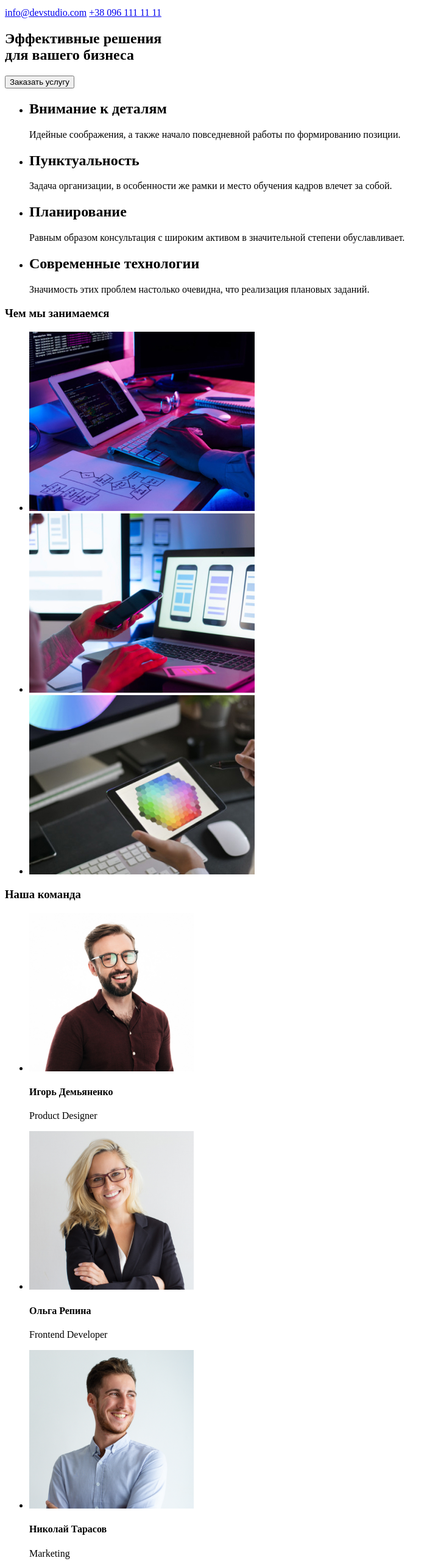
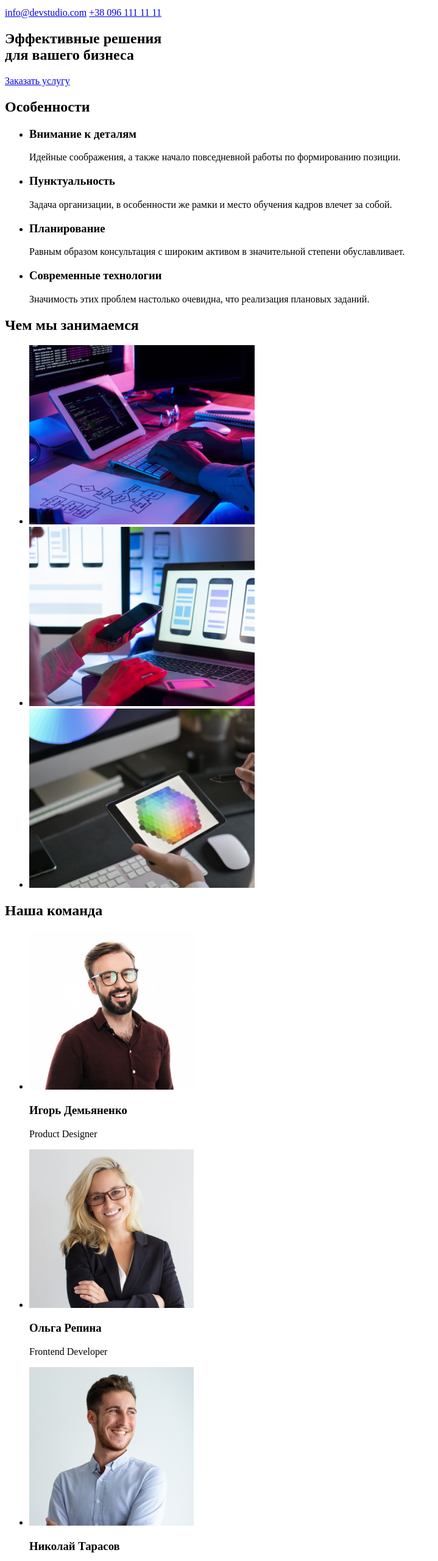
Before and after one commit to JullsMD/goit-markup-hw-01, a plain HTML site: page index.html in a window 1280 px wide. Shown: the part 100-2660 px from the top of the page at 61% size, without its empty margins (0-719 px from the left). Drawn offline with Linux system fonts and the light colour scheme.

Commit message:
Отредактированная версия

```diff
--- a/index.html
+++ b/index.html
@@ -5,18 +5,18 @@
     <meta name="viewport" content="width=device-width, initial-scale=1.0">
     <title>Студия</title>
 </head>
+
 <body>
-
                     <!--HEADER-->
  <header>
   <nav>
 <!-- Логотип -->
    <a href="index.html" lang="en"> <span>Web</span>Studio</a>
-  <!-- Навигация -->
+<!-- Постраничная навигация -->
    <ul>
-    <li><a href="">Студия</a></li>
-    <li><a href="">Портфолио</a></li>
-    <li><a href="">Контакты</a></li>
+    <li><a href="/" target="_blank" rel="noreferrer noopener" title="Студия">Студия</a></li>
+    <li><a href="/" target="_blank" rel="noreferrer noopener" title="Портфолио">Портфолио</a></li>
+    <li><a href="/" target="_blank" rel="noreferrer noopener" title="Контакты">Контакты</a></li>
    </ul>
   </nav>
 
@@ -26,76 +26,90 @@
  </header>
 
                     <!-- MAIN -->
+
 <main>
 <!-- Герой -->
   <section>
    <h1>Эффективные решения<br> для вашего бизнеса</h1>
-   <button type="button" >Заказать услугу</button>
+   <a href="/" target="_blank" rel="noopener noreferrer" title="Заказать услугу">Заказать услугу</a>
   </section>
 
 <!-- Особенности -->
+  <section>
+    <!-- не забыть скрыть заголовок!!! -->
+   <h2>Особенности</h2>
    <ul>
     <li>
-      <h2>Внимание к деталям</h2>
-      <p>Идейные соображения, а также начало повседневной работы по формированию позиции.</p></li>
+      <h3>Внимание к деталям</h3>
+      <p>Идейные соображения, а также начало повседневной работы по формированию позиции.</p>
+    </li>
     <li>
-      <h2>Пунктуальность</h2>
-      <p>Задача организации, в особенности же рамки и место обучения кадров влечет за собой.</p></li>
+      <h3>Пунктуальность</h3>
+      <p>Задача организации, в особенности же рамки и место обучения кадров влечет за собой.</p>
+    </li>
     <li>
-      <h2>Планирование</h2>
-      <p>Равным образом консультация с широким активом в значительной степени обуславливает.</p></li>
+      <h3>Планирование</h3>
+      <p>Равным образом консультация с широким активом в значительной степени обуславливает.</p>
+    </li>
     <li>
-      <h2>Современные технологии</h2>
-      <p>Значимость этих проблем настолько очевидна, что реализация плановых заданий.</p></li>
+      <h3>Современные технологии</h3>
+      <p>Значимость этих проблем настолько очевидна, что реализация плановых заданий.</p>
+    </li>
    </ul>
-  <section>
+  </section>
 
 <!-- Чем мы занимаемся -->
-  <h3>Чем мы занимаемся</h3>
+  <section>
+   <h2>Чем мы занимаемся</h2>
    <ul>
-    <li><img src="./images/what-we-do/1.jpg" alt="создание разметки сайта" width="370" height="294"></li>
-    <li><img src="./images/what-we-do/2.jpg" alt="адаптация под разные типы устройств" width="370" height="294"></li>
-    <li><img src="./images/what-we-do/3.jpg" alt="создание дизайна" width="370" height="294"></li>
+    <li><a href="/" target="_blank" rel="noopener noreferrer" title="Чем мы занимаемся"><img src="./images/what-we-do/1.jpg" alt="создание разметки сайта" width="370" height="294"></a></li>
+    <li><a href="/" target="_blank" rel="noopener noreferrer" title="Чем мы занимаемся"><img src="./images/what-we-do/2.jpg" alt="адаптация под разные типы устройств" width="370" height="294"></a></li>
+    <li><a href="/" target="_blank" rel="noopener noreferrer" title="Чем мы занимаемся"><img src="./images/what-we-do/3.jpg" alt="создание дизайна" width="370" height="294"></a></li>
    </ul>
   </section>
 
 <!-- Team -->
-  <h3>Наша команда</h3>
+  <section>
+   <h2>Наша команда</h2>
    <ul>
     <li>
-      <img src="./images/team/1.jpg" alt="Мужчина с бородой в очках улыбается" width="270" height="260">
-       <h4> Игорь Демьяненко </h4>
+       <a href="/" target="_blank" rel="noopener noreferrer" title="Игорь Демьяненко"><img src="./images/team/1.jpg" alt="Мужчина с бородой в очках улыбается" width="270" height="260"></a>
+       <h3> Игорь Демьяненко </h3>
        <p lang="en">Product Designer</p>
     </li>
     <li>
-      <img src="./images/team/2.jpg" alt="Блондинка в очках улыбается" width="270" height="260">
-       <h4> Ольга Репина </h4>
+       <a href="/" target="_blank" rel="noopener noreferrer" title="Ольга Репина"><img src="./images/team/2.jpg" alt="Блондинка в очках улыбается" width="270" height="260"></a>
+       <h3> Ольга Репина </h3>
        <p lang="en">Frontend Developer</p>
     </li>
     <li>
-      <img src="./images/team/3.jpg" alt="Мужчина в светлой рубашке смотрит налево" width="270" height="260">
-       <h4> Николай Тарасов </h4>
+       <a href="/" target="_blank" rel="noopener noreferrer" title="Николай Тарасов"><img src="./images/team/3.jpg" alt="Мужчина в светлой рубашке смотрит налево" width="270" height="260"></a>
+       <h3> Николай Тарасов </h3>
        <p lang="en">Marketing</p>
     </li>
     <li>
-      <img src="./images/team/4.jpg" alt="Мужчина в очках и чёрной футболке улыбается" width="270" height="260">
-       <h4> Михаил Ермаков </h4>
+       <a href="/" target="_blank" rel="noopener noreferrer" title="Михаил Ермаков"><img src="./images/team/4.jpg" alt="Мужчина в очках и чёрной футболке улыбается" width="270" height="260"></a>
+       <h3> Михаил Ермаков </h3>
        <p lang="en">UI Designer</p>
     </li>
    </ul>
+  </section>
 </main>
 
                     <!-- FOOTER -->
 <footer>
+<!-- Логотип-2 -->
   <a href="index.html" lang="en"> <span>Web</span>Studio</a>
+<!-- Адрес -->
   <address>
-   <a href="https://www.google.com.ua/maps/search/%D0%B3.+%D0%9A%D0%B8%D0%B5%D0%B2,+%D0%BF%D1%80-%D1%82+%D0%9B%D0%B5%D1%81%D0%B8+%D0%A3%D0%BA%D1%80%D0%B0%D0%B8%D0%BD%D0%BA%D0%B8,+26/@50.4729187,30.4184096,12z/data=!3m1!4b1?hl=ru" target="_blank" rel="noopener noreferrer">г. Киев, пр-т Леси Украинки, 26</a>
+   <a href="https://www.google.com.ua/maps/search/%D0%B3.+%D0%9A%D0%B8%D0%B5%D0%B2,+%D0%BF%D1%80-%D1%82+%D0%9B%D0%B5%D1%81%D0%B8+%D0%A3%D0%BA%D1%80%D0%B0%D0%B8%D0%BD%D0%BA%D0%B8,+26/@50.4729187,30.4184096,12z/data=!3m1!4b1?hl=ru"
+    target="_blank" rel="noopener noreferrer" title="Адрес">г. Киев, пр-т Леси Украинки, 26</a>
+<!--Contacts  -->
    <ul>
     <li><a href="mailto:info@devstudio.com">info@devstudio.com</a></li>
-    <li><a href="tel:+380961111111">+38 096 111 11 11</a></li>
+    <li><a href="tel:+380991111111">+38 099 111 11 11</a></li>
    </ul>
   </address>
-
 </footer>
 
 </body>
```
Also changed, not shown: 1 other file. Lines whose indentation alone changed are shown as unchanged.
